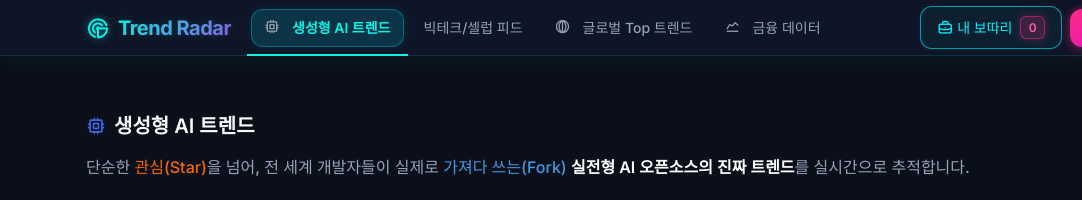
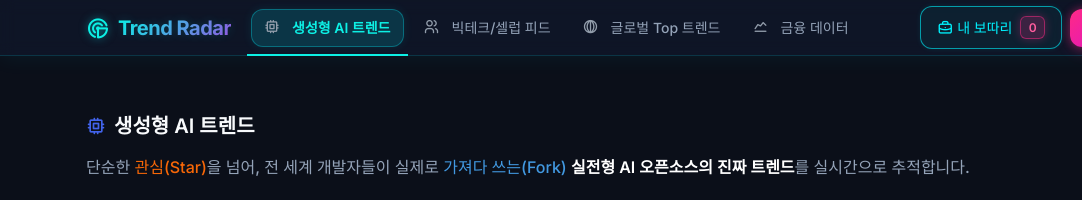
Before and after one commit to rachellk7711/trend-radar, a website: page index.html in a window 1280 px wide. Shown: the top 200 px of the page, 0-1082 px from the left. Drawn offline with nearby package versions, Linux system fonts and the light colour scheme.

Commit message:
style: replace star icon with users icon on 빅테크/셀럽 피드 tab

```diff
--- a/index.html
+++ b/index.html
@@ -83,6 +83,7 @@
             </li>
             <li class="nav-item" id="tab-celeb-feed" data-target="section-celeb">
               <a class="nav-link" href="#celeb-feed">
+                <span class="nav-link-icon d-md-none d-lg-inline-block"><i class="ti ti-users fs-3"></i></span>
                 <span class="nav-link-title">빅테크/셀럽 피드</span>
               </a>
             </li>
```
